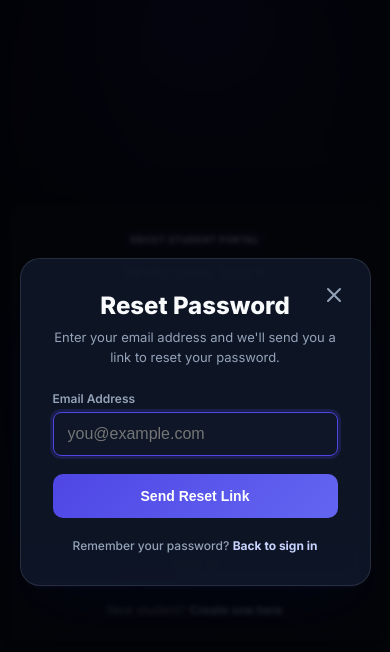
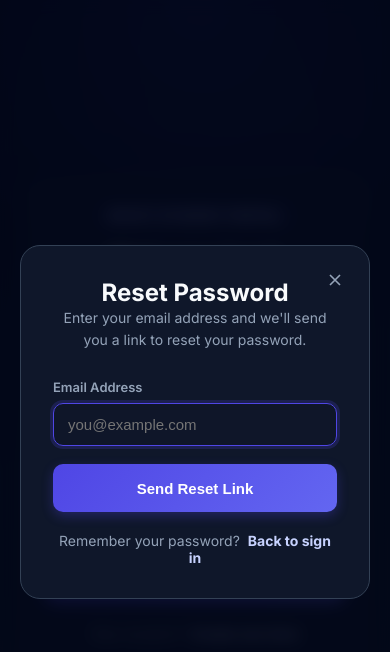
Before and after one commit to tushar0900/DDCET, a website: page login.html in a window 390 px wide. Both pictures are taken after a click on the link "Forgot password?". Drawn offline with Linux system fonts and the light colour scheme.

```diff
--- a/login.html
+++ b/login.html
@@ -3,7 +3,7 @@
 <head>
     <meta charset="UTF-8">
     <meta name="viewport" content="width=device-width, initial-scale=1.0">
-    <title>DDCET Hub - Access Control</title>
+    <title>Login - DDCET Hub</title>
     <link href="https://fonts.googleapis.com/css2?family=Inter:wght@400;500;600;700;800&display=swap" rel="stylesheet">
     <style>
         :root {
@@ -48,6 +48,12 @@
             padding: 32px;
             box-shadow: 0 25px 60px -20px rgba(2, 6, 23, 0.9);
             backdrop-filter: blur(14px);
+            animation: fadeIn 0.4s ease-out;
+        }
+
+        @keyframes fadeIn {
+            from { opacity: 0; transform: translateY(10px); }
+            to { opacity: 1; transform: translateY(0); }
         }
 
         .header {
@@ -74,6 +80,9 @@
             font-size: 28px;
             font-weight: 800;
             margin-bottom: 10px;
+            background: linear-gradient(135deg, #fff, #c7d2fe);
+            -webkit-background-clip: text;
+            -webkit-text-fill-color: transparent;
         }
 
         .header p {
@@ -82,22 +91,8 @@
             color: var(--text-muted);
         }
 
-        .form-grid {
-            display: grid;
-            grid-template-columns: repeat(2, minmax(0, 1fr));
-            gap: 16px;
-        }
-
         .form-group {
             margin-bottom: 18px;
-        }
-
-        .form-group.full-width {
-            grid-column: 1 / -1;
-        }
-
-        .form-group.hidden {
-            display: none;
         }
 
         .form-group label {
@@ -116,13 +111,33 @@
             padding: 12px 14px;
             color: var(--text);
             font-size: 15px;
-            transition: border-color 0.2s, box-shadow 0.2s, background 0.2s;
+            transition: all 0.2s;
         }
 
         .form-group input:focus {
             outline: none;
             border-color: var(--primary);
             box-shadow: 0 0 0 3px rgba(79, 70, 229, 0.2);
+            background: rgba(15, 23, 42, 0.95);
+        }
+
+        .form-group input:disabled {
+            opacity: 0.5;
+            cursor: not-allowed;
+        }
+
+        .form-grid {
+            display: grid;
+            grid-template-columns: 1fr 1fr;
+            gap: 16px;
+        }
+
+        .full-width {
+            grid-column: span 2;
+        }
+
+        .hidden {
+            display: none !important;
         }
 
         .input-shell {
@@ -148,7 +163,7 @@
             background: transparent;
             color: var(--text-muted);
             cursor: pointer;
-            transition: background 0.2s, color 0.2s;
+            transition: all 0.2s;
         }
 
         .password-toggle:hover {
@@ -166,14 +181,6 @@
             stroke-linejoin: round;
         }
 
-        .helper-text {
-            margin-top: 2px;
-            margin-bottom: 16px;
-            font-size: 12px;
-            line-height: 1.5;
-            color: var(--text-muted);
-        }
-
         .btn {
             width: 100%;
             background: linear-gradient(135deg, var(--primary), #6366f1);
@@ -184,17 +191,19 @@
             font-size: 15px;
             font-weight: 700;
             cursor: pointer;
-            transition: transform 0.2s, filter 0.2s;
+            transition: all 0.2s;
             margin-top: 4px;
             min-height: 48px;
             display: flex;
             align-items: center;
             justify-content: center;
+            box-shadow: 0 4px 12px rgba(79, 70, 229, 0.3);
         }
 
         .btn:hover {
-            filter: brightness(1.06);
+            filter: brightness(1.1);
             transform: translateY(-1px);
+            box-shadow: 0 6px 16px rgba(79, 70, 229, 0.4);
         }
 
         .btn:active {
@@ -203,138 +212,26 @@
 
         .btn:disabled {
             cursor: wait;
-            opacity: 0.75;
+            opacity: 0.7;
             transform: none;
-        }
-
-        .toggle-text {
-            text-align: center;
-            margin-top: 24px;
-            font-size: 14px;
-            color: var(--text-muted);
-        }
-
-        .toggle-lead {
-            color: var(--text-muted);
-            font-weight: 500;
-        }
-
-        #toggle-form {
-            color: #c7d2fe;
-            cursor: pointer;
-            font-weight: 700;
-        }
-
-        #toggle-form:hover {
-            text-decoration: underline;
+            box-shadow: none;
         }
 
         .forgot-password-container {
             text-align: right;
-            margin-top: -12px;
-            margin-bottom: 16px;
+            margin: -10px 0 20px;
         }
 
         .forgot-password-link {
-            font-size: 12px;
-            color: #c7d2fe;
+            font-size: 13px;
+            color: var(--text-muted);
             text-decoration: none;
-            font-weight: 600;
-            cursor: pointer;
             transition: color 0.2s;
         }
 
         .forgot-password-link:hover {
-            color: #e0e7ff;
+            color: #c7d2fe;
             text-decoration: underline;
-        }
-
-        .modal {
-            display: none;
-            position: fixed;
-            top: 0;
-            left: 0;
-            width: 100%;
-            height: 100%;
-            background: rgba(0, 0, 0, 0.8);
-            backdrop-filter: blur(2px);
-            z-index: 1000;
-            align-items: center;
-            justify-content: center;
-        }
-
-        .modal.active {
-            display: flex;
-        }
-
-        .modal-content {
-            background: var(--card-bg);
-            border: 1px solid rgba(148, 163, 184, 0.18);
-            border-radius: 20px;
-            padding: 32px;
-            max-width: 420px;
-            width: 90%;
-            box-shadow: 0 25px 60px -20px rgba(2, 6, 23, 0.9);
-            backdrop-filter: blur(14px);
-            position: relative;
-        }
-
-        .modal-close-btn {
-            position: absolute;
-            top: 16px;
-            right: 16px;
-            background: transparent;
-            border: none;
-            color: var(--text-muted);
-            cursor: pointer;
-            padding: 8px;
-            display: flex;
-            align-items: center;
-            justify-content: center;
-            transition: color 0.2s;
-        }
-
-        .modal-close-btn:hover {
-            color: var(--text);
-        }
-
-        .modal-close-btn svg {
-            width: 24px;
-            height: 24px;
-            fill: none;
-            stroke: currentColor;
-            stroke-width: 2;
-            stroke-linecap: round;
-            stroke-linejoin: round;
-        }
-
-        .modal .header {
-            margin-bottom: 24px;
-        }
-
-        .modal .header h2 {
-            font-size: 24px;
-            font-weight: 800;
-            margin-bottom: 8px;
-        }
-
-        .modal .header p {
-            font-size: 13px;
-            color: var(--text-muted);
-            line-height: 1.5;
-        }
-
-        .modal .form-group {
-            margin-bottom: 18px;
-        }
-
-        .modal .btn {
-            margin-top: 4px;
-        }
-
-        .modal .message {
-            margin-top: 12px;
-            font-size: 12px;
         }
 
         .message {
@@ -360,132 +257,99 @@
             display: block;
         }
 
-        /* ===== MOBILE RESPONSIVE ===== */
-        @media (max-width: 768px) {
-            body {
-                padding: 16px;
+        .toggle-text {
+            text-align: center;
+            margin-top: 24px;
+            font-size: 14px;
+            color: var(--text-muted);
         }
 
-            .auth-container {
-                padding: 24px 20px;
-                border-radius: 16px;
-                max-width: 100%;
+        .toggle-text [role="button"] {
+            color: #c7d2fe;
+            font-weight: 700;
+            cursor: pointer;
+            margin-left: 4px;
         }
 
-            .header h1 {
-                font-size: 24px;
+        .toggle-text [role="button"]:hover {
+            text-decoration: underline;
         }
 
-            .header p {
-                font-size: 13px;
+        .helper-text {
+            font-size: 12px;
+            color: var(--text-muted);
+            margin: -12px 0 16px;
+            padding-left: 2px;
         }
 
-            .form-grid {
-                grid-template-columns: 1fr;
-                gap: 0;
+        /* Modal Styles */
+        .modal {
+            position: fixed;
+            inset: 0;
+            background: rgba(2, 6, 23, 0.85);
+            backdrop-filter: blur(8px);
+            display: flex;
+            align-items: center;
+            justify-content: center;
+            padding: 20px;
+            z-index: 1000;
+            opacity: 0;
+            pointer-events: none;
+            transition: opacity 0.3s;
         }
 
-            .form-group input {
-                padding: 14px 16px;
-                font-size: 16px;
+        .modal.active {
+            opacity: 1;
+            pointer-events: auto;
         }
 
-            .password-toggle {
-                width: 40px;
-                height: 40px;
+        .modal-content {
+            background: var(--bg);
+            border: 1px solid var(--border);
+            border-radius: 20px;
+            width: 100%;
+            max-width: 440px;
+            padding: 32px;
+            position: relative;
+            transform: scale(0.95);
+            transition: transform 0.3s;
         }
 
-            .eyebrow {
-                font-size: 10px;
-                padding: 5px 10px;
+        .modal.active .modal-content {
+            transform: scale(1);
         }
+
+        .modal-close-btn {
+            position: absolute;
+            top: 16px;
+            right: 16px;
+            background: transparent;
+            border: none;
+            color: var(--text-muted);
+            cursor: pointer;
+            padding: 8px;
+            border-radius: 8px;
+            transition: all 0.2s;
+        }
+
+        .modal-close-btn:hover {
+            background: rgba(255, 255, 255, 0.05);
+            color: var(--text);
+        }
+
+        .modal-close-btn svg {
+            width: 20px;
+            height: 20px;
+            stroke: currentColor;
+            stroke-width: 2;
         }
 
         @media (max-width: 480px) {
-            body {
-                padding: 12px;
-                min-height: 100dvh;
+            .auth-container { padding: 24px 20px; }
+            .header h1 { font-size: 24px; }
+            .form-grid { grid-template-columns: 1fr; }
+            .full-width { grid-column: span 1; }
         }
-
-            .auth-container {
-                padding: 20px 16px;
-                border-radius: 12px;
-                box-shadow: 0 10px 40px rgba(2, 6, 23, 0.7);
-            }
-
-            .header {
-                margin-bottom: 20px;
-            }
-
-            .header h1 {
-                font-size: 20px;
-                margin-bottom: 8px;
-            }
-
-            .header p {
-                font-size: 12px;
-            }
-
-            .eyebrow {
-                font-size: 9px;
-                padding: 4px 8px;
-                margin-bottom: 12px;
-            }
-
-            .form-group {
-                margin-bottom: 14px;
-            }
-
-            .form-group label {
-                font-size: 12px;
-                margin-bottom: 6px;
-            }
-
-            .form-group input {
-                padding: 12px 14px;
-                font-size: 16px;
-                border-radius: 8px;
-            }
-
-            .input-shell input {
-                padding-right: 44px;
-            }
-
-            .password-toggle {
-                width: 44px;
-                height: 44px;
-            }
-
-            .btn {
-                padding: 12px 16px;
-                min-height: 44px;
-                font-size: 14px;
-                margin-top: 2px;
-            }
-
-            .helper-text {
-                font-size: 11px;
-                margin-bottom: 12px;
-            }
-
-            .toggle-text {
-                margin-top: 16px;
-                font-size: 12px;
-            }
-
-            .message {
-                font-size: 12px;
-                padding: 10px 12px;
-            }
-        }
-
-        /* Force 100dvh on mobile for proper viewport */
-        @media (max-height: 600px) {
-            body {
-                min-height: 100dvh;
-            }
-        }
-
     </style>
 </head>
 <body>
@@ -556,7 +420,7 @@
     <div id="forgot-password-modal" class="modal">
         <div class="modal-content">
             <button class="modal-close-btn" id="modal-close-btn">
-                <svg viewBox="0 0 24 24"><path d="M18 6L6 18M6 6l12 12"></path></svg>
+                <svg viewBox="0 0 24 24" fill="none"><path d="M18 6L6 18M6 6l12 12"></path></svg>
             </button>
 
             <div class="header">
@@ -587,10 +451,9 @@
             window.location.hostname === '127.0.0.1' ||
             window.location.hostname === '::1' ||
             window.location.protocol === 'file:';
+
         const API_URL = isLocal ? 'http://localhost:5001/api' : '/api';
-        const serverErrorMessage = isLocal
-            ? 'Cannot connect to server. Make sure the backend is running.'
-            : 'Cannot connect to server right now. Please try again.';
+        const serverErrorMessage = 'Cannot connect to server. Please ensure the backend is running.';
 
         const form = document.getElementById('auth-form');
         const fullNameInput = document.getElementById('full-name');
@@ -641,6 +504,7 @@
         }
 
         async function verifyLoginSession(token) {
+            try {
                 const response = await fetch(API_URL + '/verify', {
                     method: 'POST',
                     headers: { 'Content-Type': 'application/json' },
@@ -648,10 +512,10 @@
                 });
 
                 const data = await response.json();
-            return {
-                ok: response.ok && data.valid,
-                data
-            };
+                return { ok: response.ok && data.valid, data };
+            } catch (error) {
+                return { ok: false };
+            }
         }
 
         function updateFormMode() {
@@ -666,12 +530,12 @@
             toggleLead.textContent = isLogin ? 'New student?' : 'Already registered?';
             toggleBtn.textContent = isLogin ? 'Create one here' : 'Back to sign in';
 
-            signupOnlyBlocks.forEach((block) => {
+            signupOnlyBlocks.forEach(block => {
                 block.classList.toggle('hidden', isLogin);
                 block.setAttribute('aria-hidden', String(isLogin));
             });
 
-            signupOnlyInputs.forEach((input) => {
+            signupOnlyInputs.forEach(input => {
                 input.disabled = isLogin;
                 input.required = !isLogin;
             });
@@ -685,7 +549,7 @@
             hideMessage();
         }
 
-        passwordToggles.forEach((button) => {
+        passwordToggles.forEach(button => {
             const input = document.getElementById(button.dataset.target);
             updatePasswordToggle(button, input);
 
@@ -708,12 +572,6 @@
         }
 
         toggleBtn.addEventListener('click', toggleMode);
-        toggleBtn.addEventListener('keydown', (event) => {
-            if (event.key === 'Enter' || event.key === ' ') {
-                event.preventDefault();
-                toggleMode();
-            }
-        });
 
         form.addEventListener('submit', async (event) => {
             event.preventDefault();
@@ -760,7 +618,7 @@
                 }
 
                 if (password !== confirmPassword) {
-                    showMessage('Password and confirm password must match.', 'error');
+                    showMessage('Passwords do not match.', 'error');
                     confirmPasswordInput.focus();
                     return;
                 }
@@ -783,13 +641,13 @@
                 const data = await response.json();
 
                 if (!response.ok) {
-                    showMessage(data.message || 'Something went wrong.', 'error');
+                    showMessage(data.message || 'Authentication failed.', 'error');
                     return;
                 }
 
                 if (isLogin) {
                     if (!data.token) {
-                        showMessage('Login failed because the server did not return a session token.', 'error');
+                        showMessage('Login failed: token missing derived from server.', 'error');
                         return;
                     }
 
@@ -799,24 +657,22 @@
                     const verification = await verifyLoginSession(data.token);
                     if (!verification.ok) {
                         localStorage.removeItem('ddcet_token');
-                        showMessage(
-                            verification.data?.message || 'Login succeeded, but the server did not confirm the session.',
-                            'error'
-                        );
+                        showMessage(verification.data?.message || 'Login succeeded, but session verification failed.', 'error');
                         return;
                     }
 
                     showMessage('Login successful! Redirecting...', 'success');
                     setTimeout(() => {
                         window.location.href = 'ddcet_notes_v4.html';
-                    }, 900);
+                    }, 800);
                     return;
                 }
 
+                // Signup success
                 form.reset();
                 isLogin = true;
                 updateFormMode();
-                showMessage('Registration successful! Please sign in with your new account.', 'success');
+                showMessage('Account created successfully! You can now sign in.', 'success');
             } catch (error) {
                 showMessage(serverErrorMessage, 'error');
             } finally {
@@ -827,7 +683,7 @@
 
         updateFormMode();
 
-        // ==================== FORGOT PASSWORD LOGIC ====================
+        // Forgot Password Modal Logic
         const forgotPasswordBtn = document.getElementById('forgot-password-btn');
         const forgotPasswordModal = document.getElementById('forgot-password-modal');
         const forgotPasswordForm = document.getElementById('forgot-password-form');
@@ -837,66 +693,33 @@
         const modalCloseBtn = document.getElementById('modal-close-btn');
         const backToLoginBtn = document.getElementById('back-to-login');
 
-        function openForgotPasswordModal() {
+        function openModal() {
             forgotPasswordModal.classList.add('active');
             resetEmailInput.focus();
         }
 
-        function closeForgotPasswordModal() {
+        function closeModal() {
             forgotPasswordModal.classList.remove('active');
             forgotPasswordForm.reset();
             resetMsg.textContent = '';
             resetMsg.className = 'message';
         }
 
-        function showResetMessage(text, type) {
-            resetMsg.textContent = text;
-            resetMsg.className = `message ${type}`;
-        }
-
         forgotPasswordBtn.addEventListener('click', (e) => {
             e.preventDefault();
-            openForgotPasswordModal();
+            openModal();
         });
 
-        modalCloseBtn.addEventListener('click', closeForgotPasswordModal);
-        backToLoginBtn.addEventListener('click', closeForgotPasswordModal);
-        backToLoginBtn.addEventListener('keydown', (event) => {
-            if (event.key === 'Enter' || event.key === ' ') {
-                event.preventDefault();
-                closeForgotPasswordModal();
-            }
-        });
-
-        // Close modal when clicking outside of it
-        forgotPasswordModal.addEventListener('click', (e) => {
-            if (e.target === forgotPasswordModal) {
-                closeForgotPasswordModal();
-            }
-        });
-
-        // Close modal on Escape key
-        document.addEventListener('keydown', (e) => {
-            if (e.key === 'Escape' && forgotPasswordModal.classList.contains('active')) {
-                closeForgotPasswordModal();
-            }
-        });
+        modalCloseBtn.addEventListener('click', closeModal);
+        backToLoginBtn.addEventListener('click', closeModal);
 
         forgotPasswordForm.addEventListener('submit', async (e) => {
             e.preventDefault();
-            resetMsg.textContent = '';
-            resetMsg.className = 'message';
+            const email = resetEmailInput.value.trim().toLowerCase();
 
-            const resetEmail = resetEmailInput.value.trim().toLowerCase();
-
-            if (!resetEmail) {
-                showResetMessage('Please enter your email address.', 'error');
-                return;
-            }
-
-            const emailPattern = /^[^\s@]+@[^\s@]+\.[^\s@]+$/;
-            if (!emailPattern.test(resetEmail)) {
-                showResetMessage('Please enter a valid email address.', 'error');
+            if (!email) {
+                resetMsg.textContent = 'Please enter your email.';
+                resetMsg.className = 'message error';
                 return;
             }
 
@@ -907,23 +730,19 @@
                 const response = await fetch(API_URL + '/forgot-password', {
                     method: 'POST',
                     headers: { 'Content-Type': 'application/json' },
-                    body: JSON.stringify({ email: resetEmail })
+                    body: JSON.stringify({ email })
                 });
 
                 const data = await response.json();
+                resetMsg.textContent = data.message || 'Check your email for reset instructions.';
+                resetMsg.className = `message ${response.ok ? 'success' : 'error'}`;
 
-                if (!response.ok) {
-                    showResetMessage(data.message || 'Failed to send reset link.', 'error');
-                    return;
+                if (response.ok) {
+                    setTimeout(closeModal, 2500);
                 }
-
-                showResetMessage('Check your email for a password reset link. It expires in 1 hour.', 'success');
-                setTimeout(() => {
-                    closeForgotPasswordModal();
-                }, 2500);
             } catch (error) {
-                showResetMessage(serverErrorMessage, 'error');
-                console.error('Forgot password error:', error);
+                resetMsg.textContent = serverErrorMessage;
+                resetMsg.className = 'message error';
             } finally {
                 sendResetBtn.disabled = false;
                 sendResetBtn.textContent = 'Send Reset Link';
```
Lines whose indentation alone changed are shown as unchanged.
